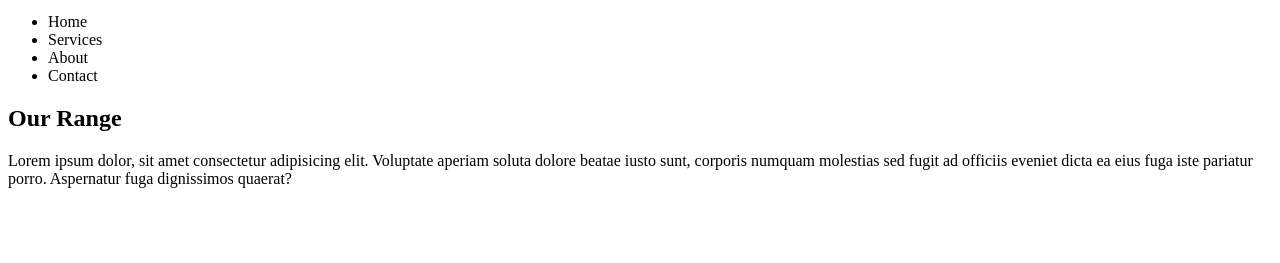
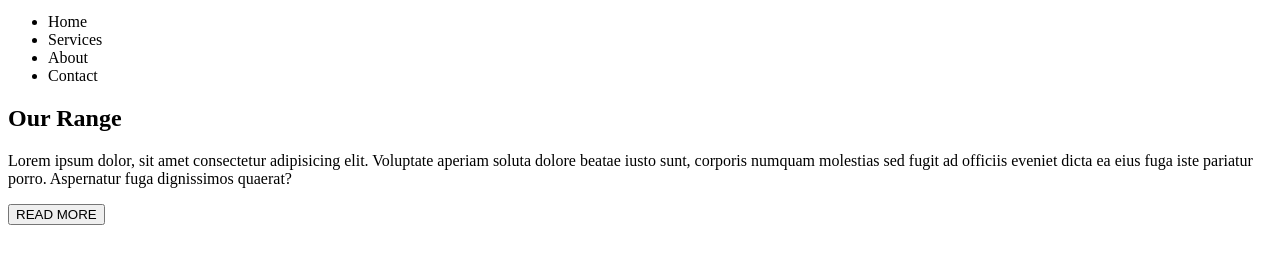
Before and after one commit to SabaRiaz-Coder/Coder-demo, a plain HTML site: page index.html in a window 1280 px wide. Shown: the part 29-292 px from the top of the page. Drawn offline with Linux system fonts and the light colour scheme.

Commit message:
Add button

```diff
--- a/index.html
+++ b/index.html
@@ -20,6 +20,7 @@
     <section class="firstsection">
         <h1>Our Range</h1>
         <p>Lorem ipsum dolor, sit amet consectetur adipisicing elit. Voluptate aperiam soluta dolore beatae iusto sunt, corporis numquam molestias sed fugit ad officiis eveniet dicta ea eius fuga iste pariatur porro. Aspernatur fuga dignissimos quaerat?</p>
+        <button class="btn">READ MORE</button>
     </section>
 </body>
 </html>
```
